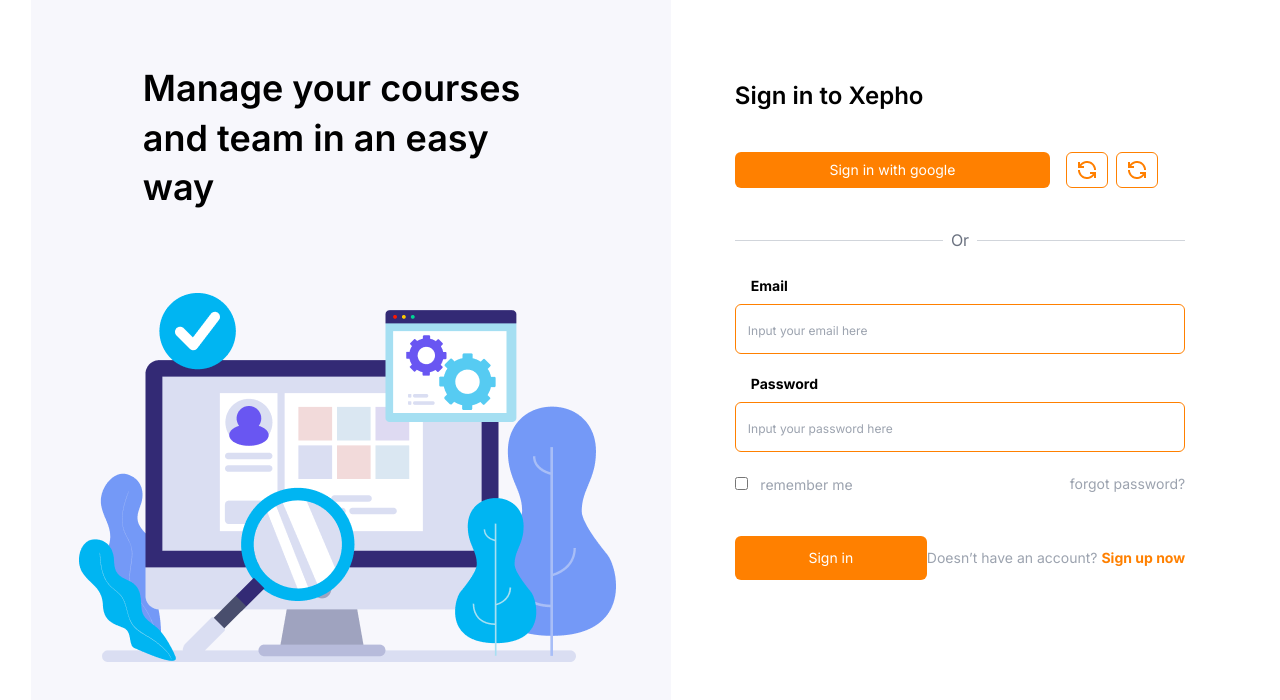
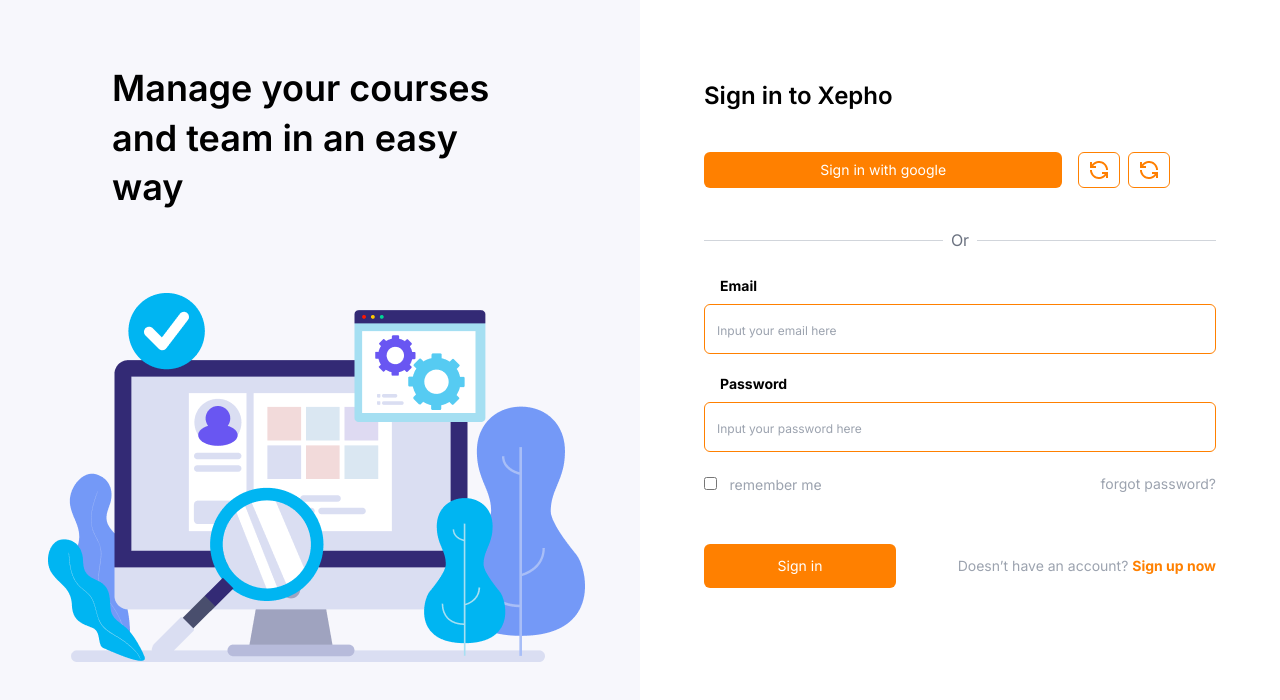
Before and after one commit to Tez-cyber/reg_form, a website: page index.html in a window 1280 px wide. Drawn offline with Linux system fonts and the light colour scheme.

Commit message:
Adjusted bottom section section of reg pages

```diff
--- a/index.html
+++ b/index.html
@@ -30,7 +30,7 @@
         </section>
 
         <!-- Right Section with Form -->
-        <section class="px-[64px] pt-[80px] ">
+        <section class="px-[64px] pt-[80px] md:w-1/2">
             <!-- === Top section === -->
             <div class="">
                 <h2 class="text-2xl font-semibold">Sign in to Xepho</h2>
@@ -86,9 +86,9 @@
                     </div>
                 </section>
                 <!-- ============== Create  -->
-                <section class="my-10 flex items-center justify-between">
+                <section class="my-10 flex flex-col items-center justify-between md:flex-row">
                     <button class="bg-bright rounded-md py-3 px-4 w-[192px] text-sm text-white">Sign in</button>
-                    <div class="text-sm">
+                    <div class="text-sm py-5">
                         <span class="text-gray-400">
                             Doesn’t have an account?
                         </span>
```
Also changed, not shown: new_signup.html (+2 -2 lines), css/main.css.
